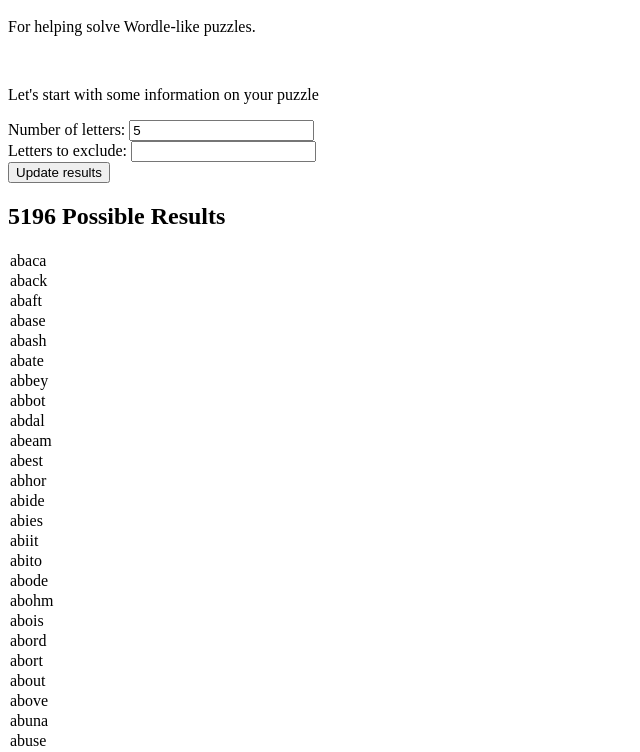
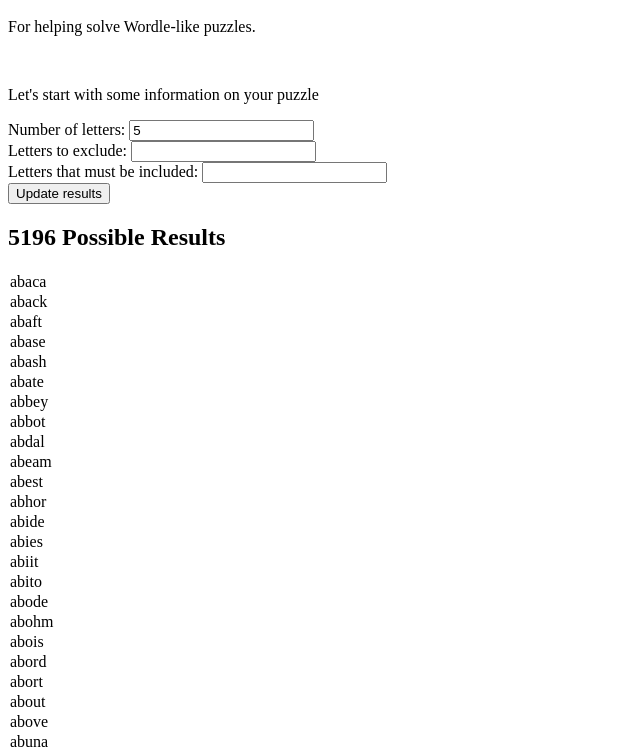
Before and after one commit to benwang93/wordle_solver, a plain HTML site: page index.html in a window 1280 px wide. Shown: the part 48-800 px from the top of the page, without its empty margins (0-640 px from the left). Drawn offline with Linux system fonts and the light colour scheme.

Commit message:
Working required letter filter

```diff
--- a/index.html
+++ b/index.html
@@ -21,6 +21,10 @@
     <input type="text" name="disallowedLetters" id="disallowedLetters" value="">
     <br>
 
+    <label for="requiredLetters">Letters that must be included:</label>
+    <input type="text" name="requiredLetters" id="requiredLetters" value="">
+    <br>
+
     <input id="updateResults" type="button" value="Update results" onclick="updateResults();" />
 
 
--- a/scripts/app.js
+++ b/scripts/app.js
@@ -16,6 +16,7 @@ function updateResults()
 
         let wordLength = parseInt(document.getElementById('wordLength').value);
         let disallowedLetters = document.getElementById('disallowedLetters').value;
+        let requiredLetters = document.getElementById('requiredLetters').value;
 
         function wordsOfLength(word) {
             return word.length == wordLength;
@@ -32,9 +33,21 @@ function updateResults()
             return true;
         }
 
+        function wordsWithLetters(word) {
+            for (let c of requiredLetters) {
+                if (!word.includes(c))
+                {
+                    return false;
+                }
+            }
+
+            return true;
+        }
+
 
         var filteredWords = words.filter(wordsOfLength);
         filteredWords = filteredWords.filter(wordsWithoutLetters);
+        filteredWords = filteredWords.filter(wordsWithLetters);
 
         console.log("Number of " + wordLength + "-letter words: " + filteredWords.length + " words")
         document.getElementById("numResultsHeading").innerHTML = filteredWords.length + " Possible Results"
```
